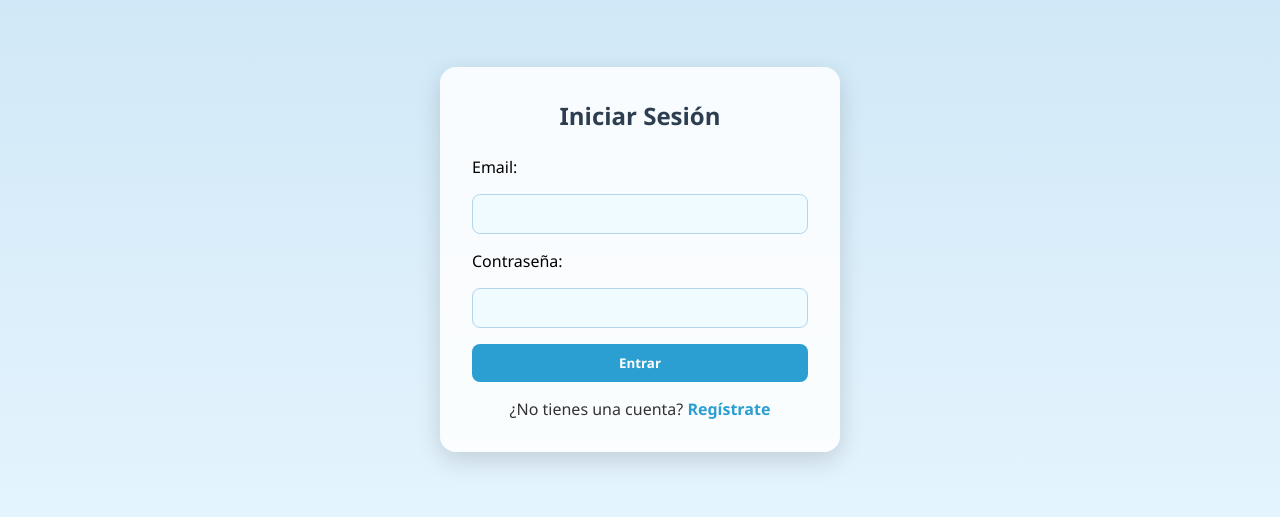
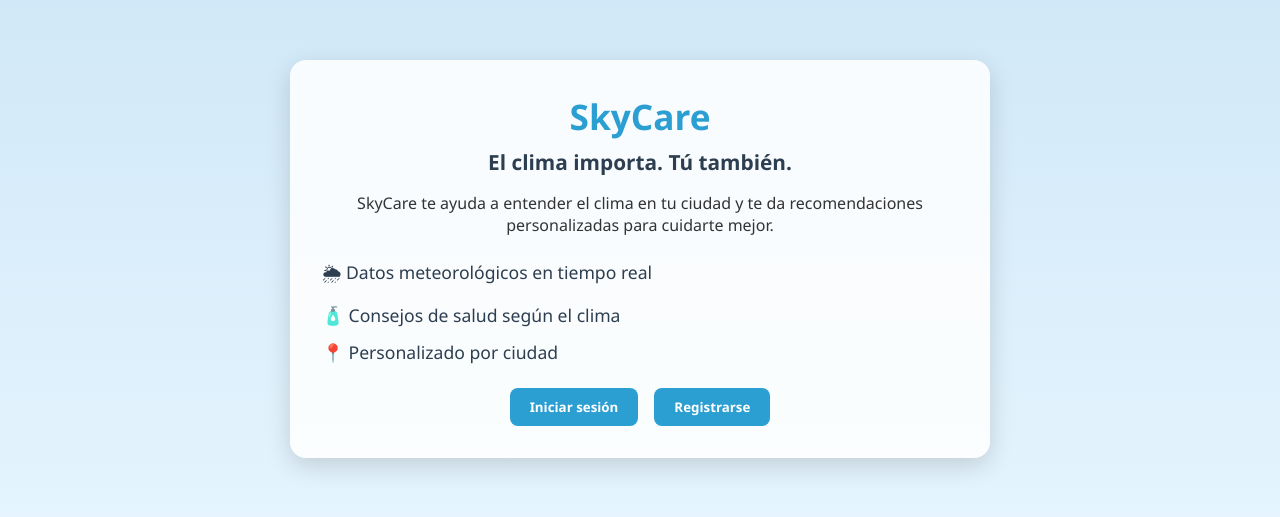
Before and after one commit to Chris-Liebheart/SkyCare, a website built with Vite: page index.html in a window 1280 px wide. Shown: the part 141-658 px from the top of the page. Built offline with nearby package versions, Linux system fonts and the light colour scheme.

Commit message:
refactor: moved <script> tag inside <body> in index.html and adjusted router, landing.js and CSS accordingly

```diff
--- a/index.html
+++ b/index.html
@@ -7,10 +7,13 @@
   <title>SkyCare</title>
 </head>
 <body>
-  <div id="app"></div>
+  <div id="app">
 
+  </div>
+
+  <script type="module" src="./src/js/router.js"></script>
 </body>
 
-<script type="module" src="./src/js/router.js"></script>
+
 
 </html>
--- a/src/css/style.css
+++ b/src/css/style.css
@@ -15,7 +15,7 @@ body {
   align-items: center;
 }
 
-/* Contenedor principal (usado por #app) */
+/* Contenedor principal */
 #app {
   background: rgba(255, 255, 255, 0.85);
   padding: 2rem;
@@ -26,17 +26,64 @@ body {
 }
 
 /* Títulos */
+h1 {
+  text-align: center;
+  font-size: 2rem;
+  color: #2b9ed2;
+  margin-bottom: 0.5rem;
+}
+
 h2 {
   color: #2c3e50;
   text-align: center;
-    margin-bottom: 1.5rem;
+  margin-bottom: 1rem;
+  font-size: 1.2rem;
 }
 
-/* Formularios */
-form {
+/* Párrafos */
+p {
+  text-align: center;
+  margin-bottom: 1.5rem;
+  color: #333;
+}
+
+/* Lista de características */
+.features {
+  list-style: none;
+  margin-bottom: 1.5rem;
+  padding: 0;
+}
+
+.features li {
+  margin-bottom: 0.8rem;
+  font-size: 0.95rem;
+  color: #2c3e50;
   display: flex;
-    flex-direction: column;
+  align-items: center;
+  gap: 0.5rem;
+}
+
+/* Botones */
+.landing-buttons {
+  display: flex;
+  justify-content: center;
   gap: 1rem;
+  flex-wrap: wrap;
+}
+
+button {
+  background-color: #2b9ed2;
+  color: white;
+  padding: 10px 20px;
+  border: none;
+  border-radius: 8px;
+  cursor: pointer;
+  font-weight: bold;
+  transition: background-color 0.3s ease;
+}
+
+button:hover {
+  background-color: #2386b8;
 }
 
 /* Inputs */
@@ -53,20 +100,11 @@ input:focus {
   border-color: #2b9ed2;
 }
 
-/* Botones */
-button {
-    background-color: #2b9ed2;
-    color: white;
-    padding: 10px;
-    border: none;
-    border-radius: 8px;
-    cursor: pointer;
-    font-weight: bold;
-    transition: background-color 0.3s ease;
-}
-
-button:hover {
-    background-color: #2386b8;
+/* Formularios */
+form {
+  display: flex;
+  flex-direction: column;
+  gap: 1rem;
 }
 
 /* Enlaces */
@@ -80,16 +118,83 @@ a:hover {
   text-decoration: underline;
 }
 
-/* Mensajes extra */
-p {
-    text-align: center;
-    margin-top: 1rem;
-    color: #333;
+/* Media Queries */
+
+/* Móviles (hasta 480px) */
+@media (max-width: 480px) {
+  #app {
+    padding: 1.2rem;
+    max-width: 90%;
   }
 
-/* Adaptable */
-@media (max-width: 480px) {
+  h1 {
+    font-size: 1.6rem;
+  }
+
+  h2 {
+    font-size: 1rem;
+  }
+
+  .landing-buttons {
+    flex-direction: column;
+  }
+
+  button {
+    width: 100%;
+  }
+}
+
+/* Tablets (481px - 768px) */
+@media (min-width: 481px) and (max-width: 768px) {
   #app {
     padding: 1.5rem;
+    max-width: 500px;
+  }
+
+  h1 {
+    font-size: 1.8rem;
+  }
+
+  h2 {
+    font-size: 1.1rem;
+  }
+
+  .features li {
+    font-size: 1rem;
   }
 }
+
+/* Laptops (769px - 1024px) */
+@media (min-width: 769px) and (max-width: 1024px) {
+  #app {
+    padding: 2rem;
+    max-width: 600px;
+  }
+
+  h1 {
+    font-size: 2rem;
+  }
+
+  .features li {
+    font-size: 1.05rem;
+  }
+}
+
+/* Escritorio (1025px en adelante) */
+@media (min-width: 1025px) {
+  #app {
+    max-width: 700px;
+  }
+
+  h1 {
+    font-size: 2.2rem;
+  }
+
+  h2 {
+    font-size: 1.3rem;
+  }
+
+  .features li {
+    font-size: 1.1rem;
+  }
+}
--- a/src/js/router.js
+++ b/src/js/router.js
@@ -6,22 +6,23 @@ import { showNotFound } from '../views/404.js'; // Asegúrate de tener este arch
 
 // Definimos las rutas disponibles
 const routes = {
-  '': showLanding,
-  '/': showLanding,
+  '#/': showLanding,
   '#/register': showRegister,
   '#/login': showLogin,
   '#/not-found': showNotFound
 };
+
 
 // Función para gestionar las rutas basadas en el hash
 function router() {
   let hash = window.location.hash;
 
   // Si no hay hash en la URL, redirige por defecto al login
-  if (!hash) {
-    window.location.hash = '#/login';
-    return; // Evita ejecución prematura
+  if (!hash || hash === '#') {
+  window.location.hash = '#/';
+  return;
   }
+
 
   const baseRoute = hash.split('?')[0]; // Remueve parámetros (si los hay)
 
--- a/src/views/landing.js
+++ b/src/views/landing.js
@@ -1,14 +1,21 @@
 // Show the landing page, landing view.
 export function showLanding() {
-  container.innerHTML = `
+  const app = document.getElementById('app');
+
+  app.innerHTML = `
     <section class="landing-content">
-      <h2>Bienvenido a SkyCare</h2>
-      <p>El clima importa. Tú también.</p>
+      <h1>SkyCare</h1>
+      <h2>El clima importa. Tú también.</h2>
+      <p>SkyCare te ayuda a entender el clima en tu ciudad y te da recomendaciones personalizadas para cuidarte mejor.</p>
+
+      <ul class="features">
+        <li>🌦 Datos meteorológicos en tiempo real</li>
+        <li>🧴 Consejos de salud según el clima</li>
+        <li>📍 Personalizado por ciudad</li>
+      </ul>
+
       <div class="landing-buttons">
-        <!-- Go to login page -->
         <button onclick="location.hash = '#/login'">Iniciar sesión</button>
-
-        <!-- Go to register page -->
         <button onclick="location.hash = '#/register'">Registrarse</button>
       </div>
     </section>
```
Lines whose indentation alone changed are shown as unchanged.
